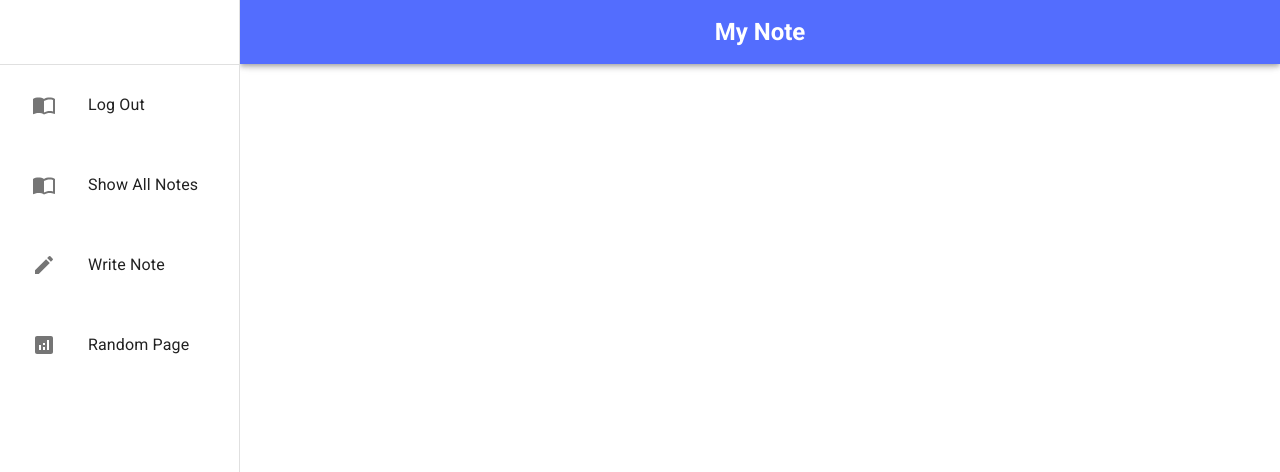
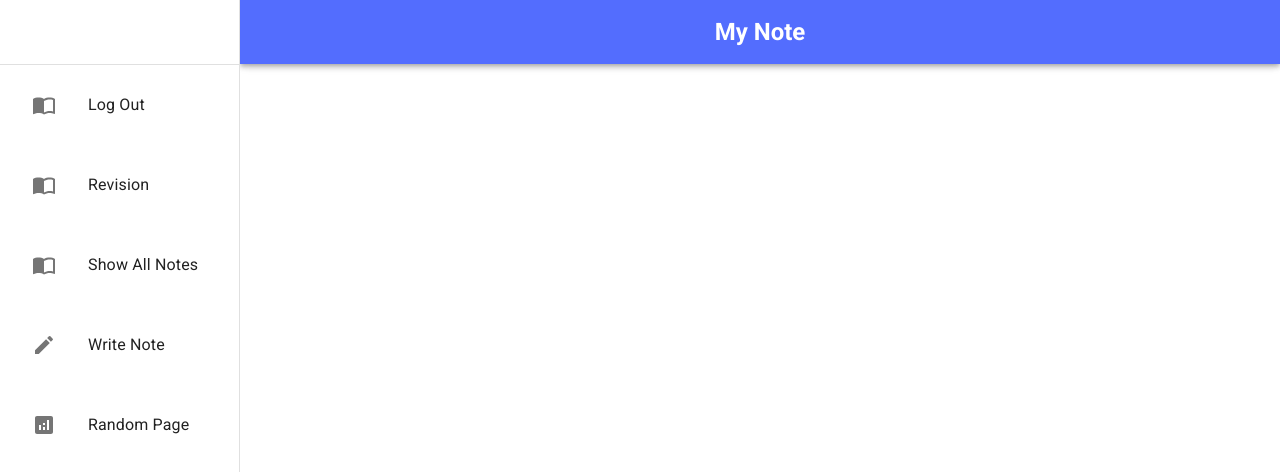
Before and after one commit to KimJaehyunPro/NoteAppFrontend, a React (Create React App) app: page / in a window 1280 px wide. Shown: the top 472 px of the page. Built offline with nearby package versions, Linux system fonts and the light colour scheme; sample sign-in values are in the browser's storage.

Commit message:
NOTE-114: Initiate revision page

```diff
--- a/src/Components/App/MainApp.jsx
+++ b/src/Components/App/MainApp.jsx
@@ -9,6 +9,7 @@ import ReadNotePage from '../../Pages/ReadNote/ReadNotePage';
 import UpdateNotePage from '../../Pages/UpdateNote/UpdateNotePage';
 import LoginPage from '../../Pages/Authentication/LoginPage';
 import RegisterPage from '../../Pages/Authentication/RegisterPage';
+import RevisionPage from '../../Pages/Revision/RevisionPage';
 
 export default function MainApp(props) {
 
@@ -20,6 +21,10 @@ export default function MainApp(props) {
         {
           path: `/${NOTE_URL}`,
           element: <ReadNoteListPage />
+        },
+        {
+          path: `/${NOTE_URL}/revision`,
+          element: <RevisionPage/>
         },
         {
           path: `${NOTE_URL}/:noteId`,
--- a/src/Components/App/MainDrawerChoice.jsx
+++ b/src/Components/App/MainDrawerChoice.jsx
@@ -1,5 +1,5 @@
 import { List, ListItem, ListItemButton, ListItemText, Divider, Toolbar, ListItemIcon } from '@mui/material'
-import { CREATE_NOTE_URL, LOGIN_URL, NOTE_URL } from '../../Constants/endpoints';
+import { CREATE_NOTE_URL, LOGIN_URL, NOTE_URL, REVISION_URL } from '../../Constants/endpoints';
 
 import ImportContactsIcon from '@mui/icons-material/ImportContacts';
 import CreateIcon from '@mui/icons-material/Create';
@@ -53,7 +53,23 @@ export default function MainDrawerChoice(props) {
             </List>
             )}
 
-            {isLoggedIn?
+            {isLoggedIn ?
+
+            <List>
+                <ListItem key="Revision">
+                    <ListItemButton href={`../${REVISION_URL}`}>
+                        <ListItemIcon>
+                            <ImportContactsIcon />
+                        </ListItemIcon>
+
+                        <ListItemText primary="Revision" />
+                    </ListItemButton>
+                </ListItem>
+            </List>
+
+            : ""}
+
+            {isLoggedIn ?
 
                 <List>
                     <ListItem key="ShowAllNotes">
@@ -96,6 +112,7 @@ export default function MainDrawerChoice(props) {
                 :
                 ""
             }
+
         </div>
     )
 }
--- a/src/Constants/endpoints.js
+++ b/src/Constants/endpoints.js
@@ -1,4 +1,5 @@
 export const NOTE_URL = `notes`;
+export const REVISION_URL = `${NOTE_URL}/revision`;
 export const CREATE_NOTE_URL = `${NOTE_URL}/create`;
 export const UPDATE_NOTE_URL = `${NOTE_URL}/update`;
 
--- /dev/null
+++ b/src/Pages/Revision/RevisionPage.jsx
@@ -0,0 +1,7 @@
+export default function RevisionPage(props) {
+    return (
+        <>
+            This is revision page
+        </>
+    );
+}
```
